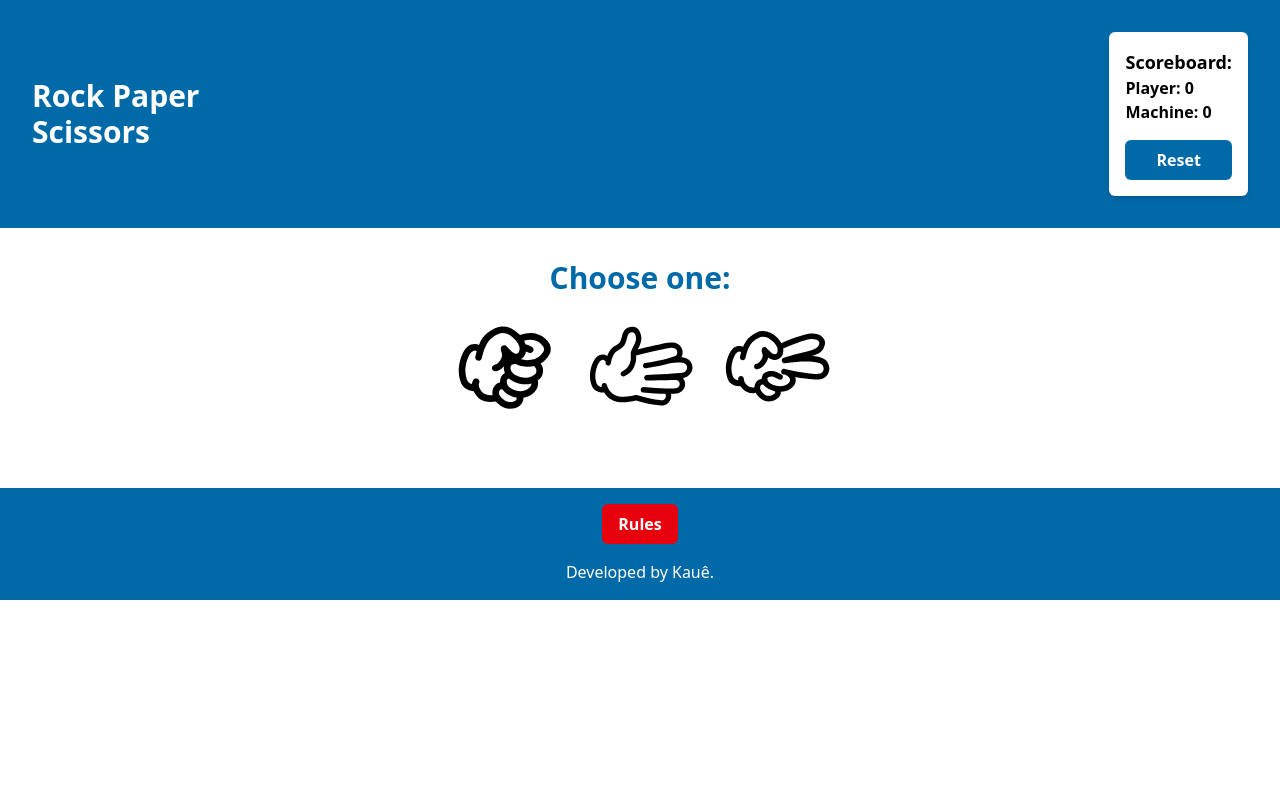
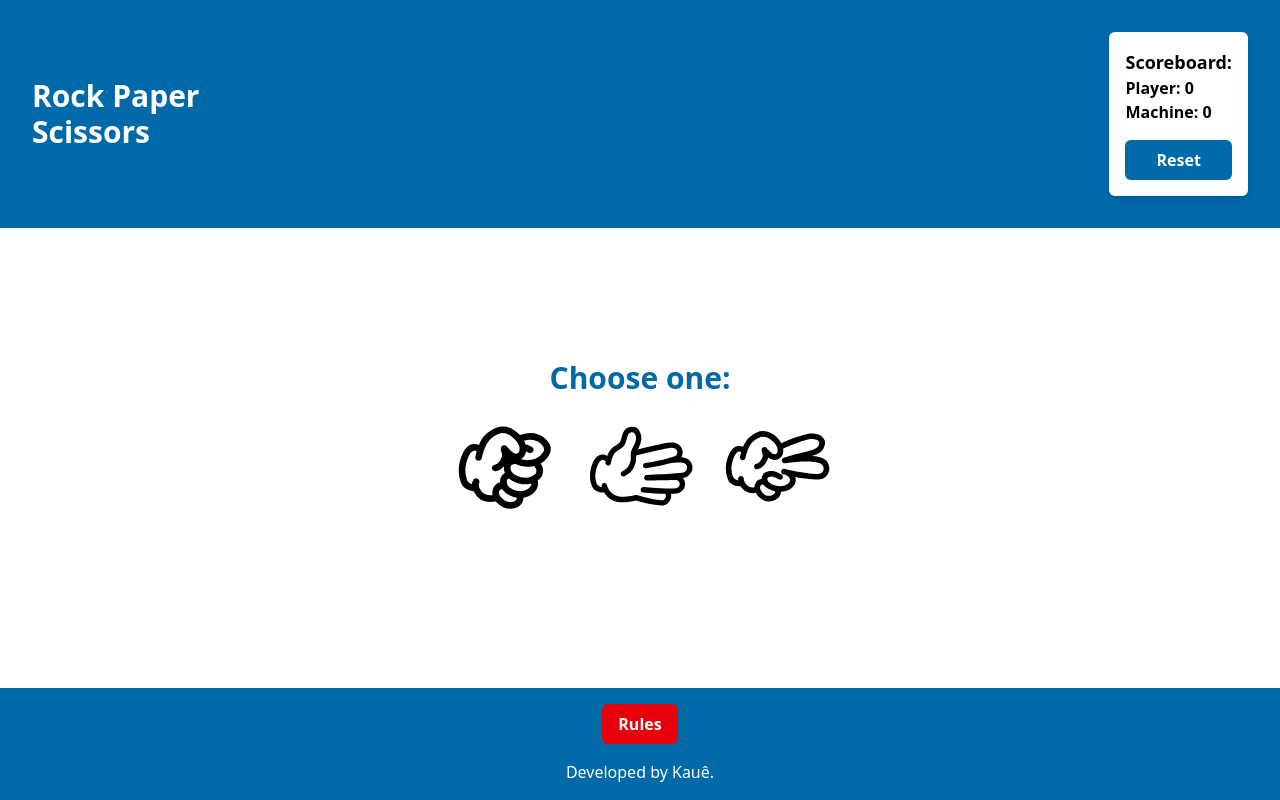
Before and after one commit to kauevecchia/rock-paper-scissors-v2, a React (Vite) app: page / in a window 1280 px wide. Built offline with nearby package versions, Linux system fonts and the light colour scheme.

Commit message:
refactor: wrap entire app with a div for better layout and styling

```diff
--- a/src/App.jsx
+++ b/src/App.jsx
@@ -6,7 +6,7 @@
 
 export function App() {
     return (
-        <>
+        <div className="flex items-center justify-center flex-col font-poppins min-h-screen">
             <Header />
             <main className="mt-8 flex items-center justify-center flex-col gap-6 flex-grow">
                 <Play />
@@ -14,6 +14,6 @@
             </main>
             <Modal />
             <Footer />
-        </>
+        </div>
     )
 }
```
